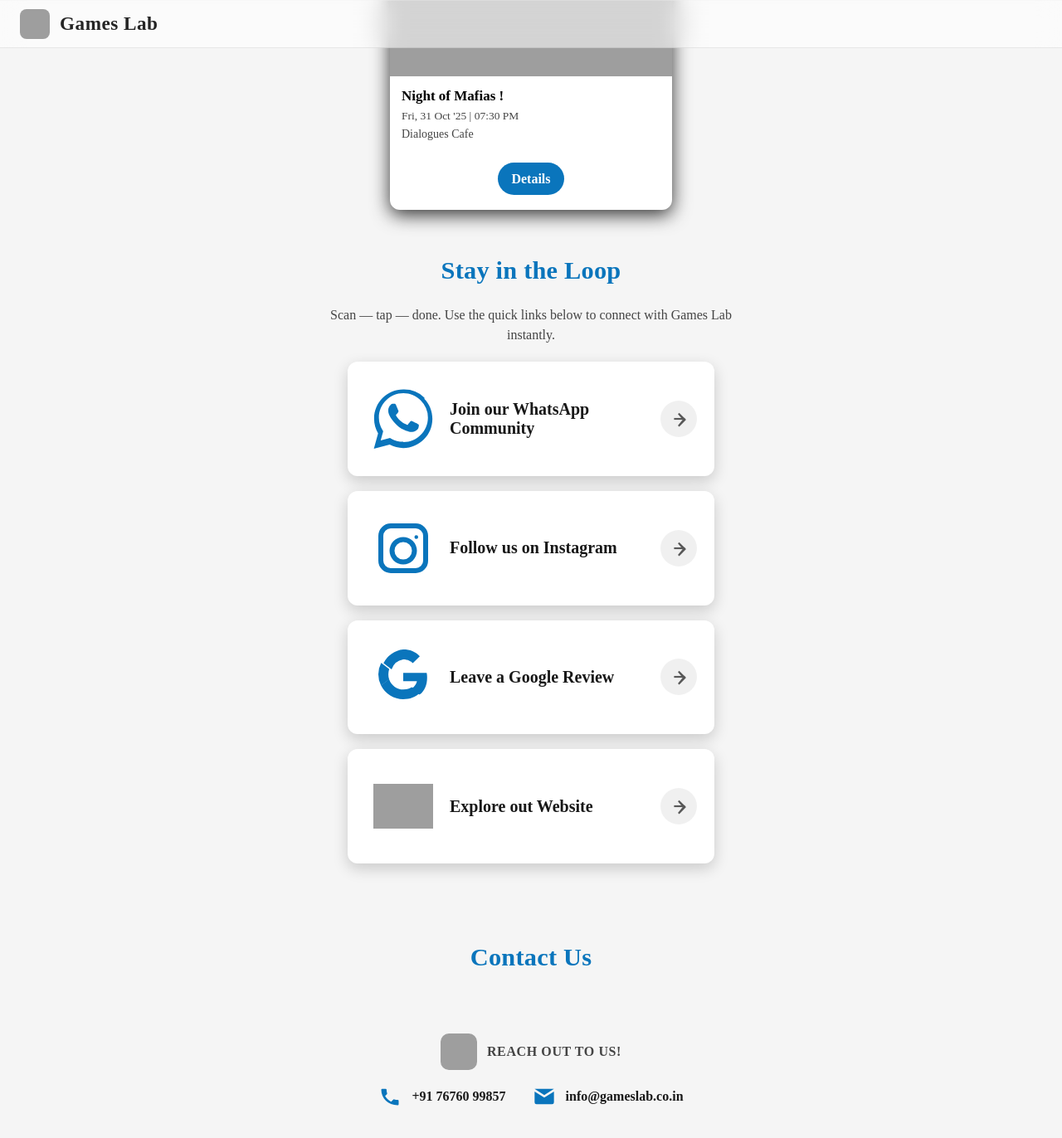
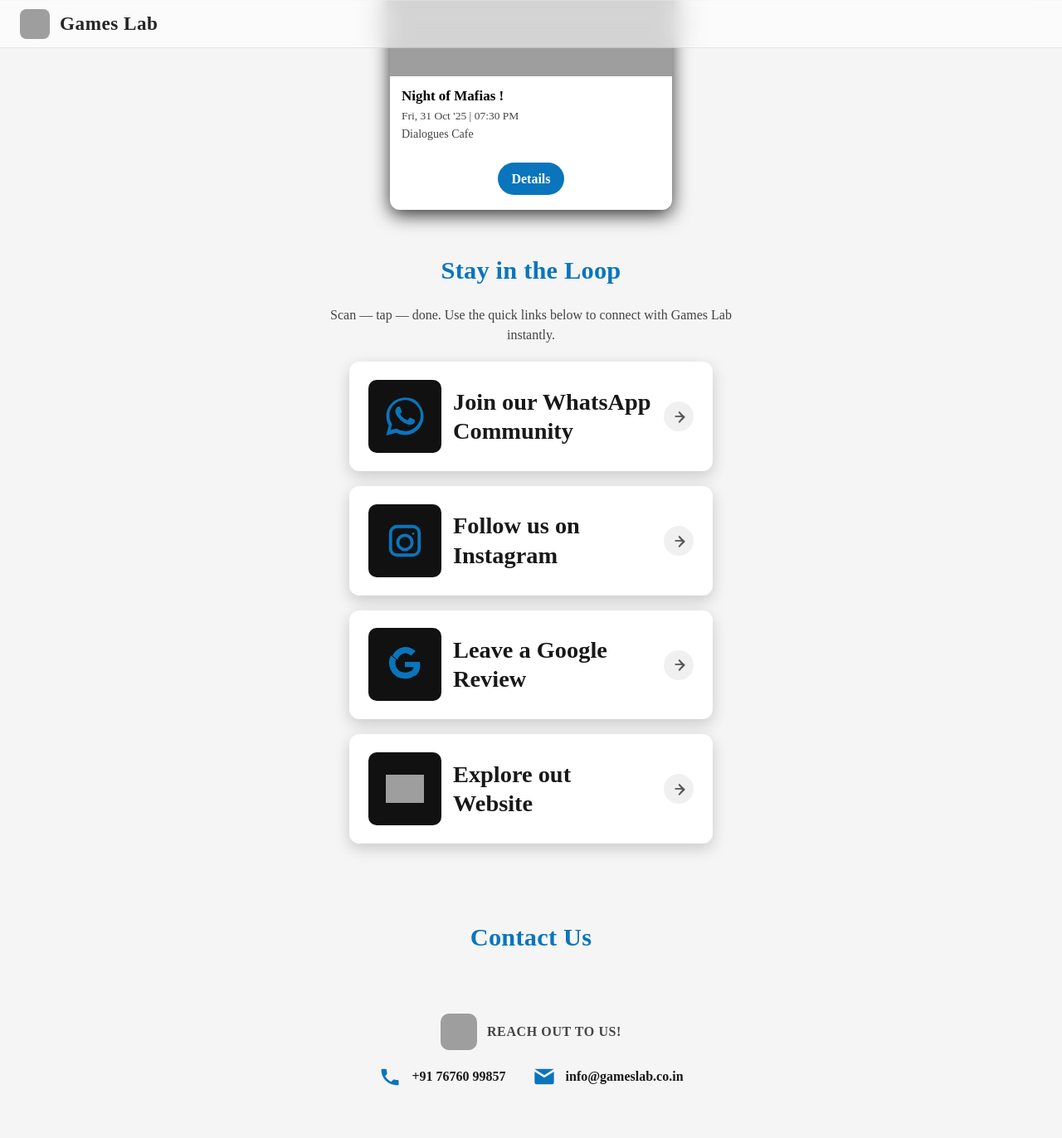
Before and after one commit to gameslabbangalore-maker/website, a Jekyll site: the page built from qr-landing.html, in a window 1280 px wide and 1400 px high, scrolled down 260 px. Shown: the top 1372 px of the window at 83% size. Built offline with Jekyll 4.4.1, drawn with Linux system fonts in a browser that asks for light colours; grey boxes are pictures that could not be loaded.

Commit message:
Refine QR action card sizing

```diff
--- a/assets/css/qr-landing.css
+++ b/assets/css/qr-landing.css
@@ -48,8 +48,8 @@ body.qr-landing{
 
 .qr-action-card{
   width:90vw;
-  max-width:400px;
-  padding:calc(10px + 1vw) calc(8px + 1vw);
+  max-width:392px;
+  padding:calc(9px + 1vw) calc(10px + 1vw);
   border-radius:12px;
   background:var(--card);
   box-shadow:0 2px 8px rgba(0,0,0,.8);
@@ -57,7 +57,7 @@ body.qr-landing{
   color:var(--text-main);
   display:flex;
   align-items:center;
-  gap:10px;
+  gap:clamp(10px,2.2vw,14px);
   backdrop-filter:blur(14px);
   -webkit-backdrop-filter:blur(14px);
   transition:transform .18s ease, box-shadow .18s ease;
@@ -75,36 +75,37 @@ body.qr-landing{
 }
 
 .qr-action-icon{
-  width:18vw;
-  max-width:72px;
-  min-height:clamp(56px,18vw,72px);
-  max-height:72px;
+  width:clamp(56px,18vw,66px);
   aspect-ratio:1 / 1;
   display:flex;
   align-items:center;
   justify-content:center;
   color:var(--accent);
   flex-shrink:0;
-  padding:clamp(4px,1vw,10px);
+  border-radius:10px;
+  background:#111;
+  padding:clamp(6px,1.9vw,11px);
 }
 
 .qr-action-icon svg,
 .qr-action-icon img{
   width:100%;
+  max-width:46px;
   height:auto;
   display:block;
 }
 
 .qr-action-label{
   font-weight:700;
-  font-size:clamp(1rem,2.2vw,1.25rem);
+  font-size:calc(13px + 1.2vw);
   text-align:left;
   flex:1 1 auto;
+  line-height:1.25;
 }
 
 .qr-action-arrow{
-  width:clamp(32px,9vw,44px);
-  height:clamp(32px,9vw,44px);
+  width:clamp(28px,7.6vw,36px);
+  height:clamp(28px,7.6vw,36px);
   border-radius:50%;
   background:rgba(255,255,255,.08);
   display:flex;
@@ -115,8 +116,8 @@ body.qr-landing{
 }
 
 .qr-action-arrow svg{
-  width:clamp(22px,6.4vw,26px);
-  height:clamp(22px,6.4vw,26px);
+  width:clamp(18px,5.4vw,22px);
+  height:clamp(18px,5.4vw,22px);
   display:block;
   transform:translateX(2px);
   opacity:.88;
```
